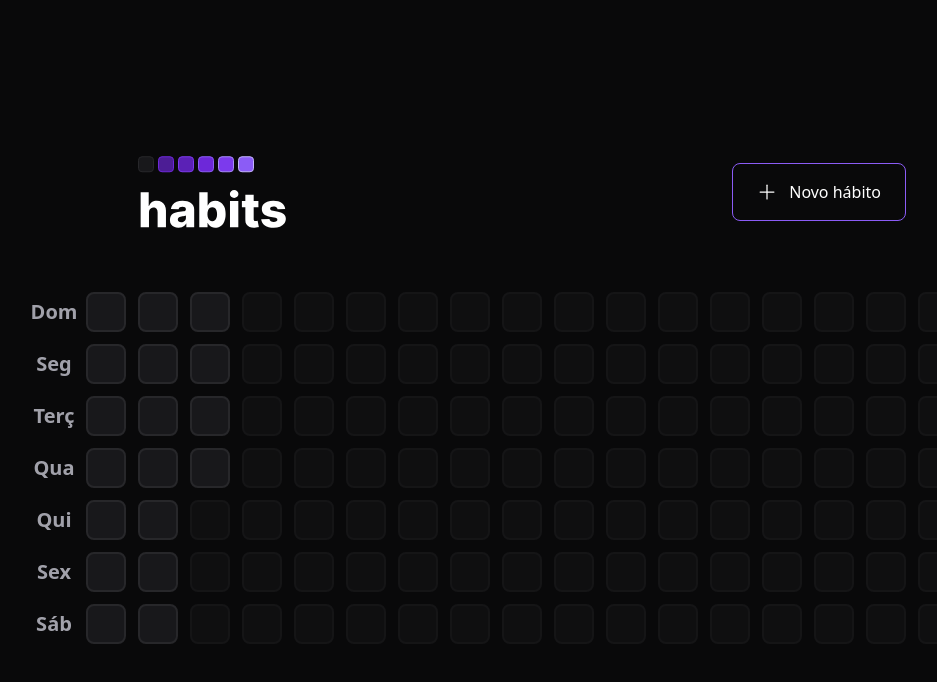
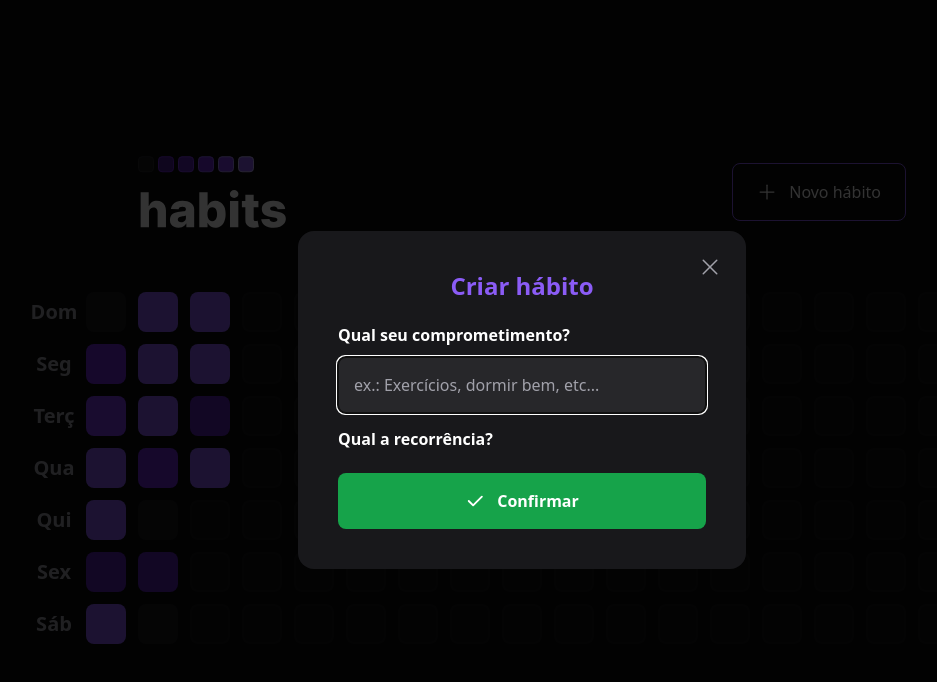
Before and after one commit to Samuelloliiveira/Daily-Habits, a React (Vite) app in the folder web/: page / in a window 1280 px wide. Both pictures are taken after a click on the button "Novo hábito". Shown: the top 682 px of the page, without its empty margins (118-1055 px from the left). Built offline with nearby package versions, Linux system fonts and the light colour scheme.

Commit message:
criando o modal de criação de novo hábito, e o popover com os hábitos de cada dia, assim como a barra de porcentagem, e criando cores dinamicas para casa porcentagem

```diff
--- a/web/package.json
+++ b/web/package.json
@@ -9,6 +9,10 @@
     "preview": "vite preview"
   },
   "dependencies": {
+    "@radix-ui/react-dialog": "^1.0.2",
+    "@radix-ui/react-popover": "^1.0.3",
+    "@radix-ui/react-progress": "^1.0.1",
+    "clsx": "^1.2.1",
     "dayjs": "^1.11.7",
     "phosphor-react": "^1.4.1",
     "react": "^18.2.0",
--- a/web/src/App.tsx
+++ b/web/src/App.tsx
@@ -1,5 +1,5 @@
-import { Header } from "./components/Header";
-import { SummaryTable } from "./components/SummaryTable";
+import { Header } from './components/Header';
+import { SummaryTable } from './components/SummaryTable';
 
 import './styles/global.css'
 
--- a/web/src/components/HabitDay.tsx
+++ b/web/src/components/HabitDay.tsx
@@ -1,9 +1,43 @@
-// interface HabitDayProps {
-//     completed: number
-// }
+import * as Popover from '@radix-ui/react-popover'
+import clsx from 'clsx'
 
-export function HabitDay() {
+import { ProgressBar } from './ProgressBar'
+
+interface HabitDayProps {
+    completed: number
+    amount: number
+}
+
+export function HabitDay({ completed, amount }: HabitDayProps) {
+    const comlpetedPercentage = Math.round((completed / amount) * 100)
+
     return (
-        <div className="w-10 h-10 bg-zinc-900 border-2 border-zinc-800 rounded-lg cursor-pointer"></div>
+        <Popover.Root>
+            <Popover.Trigger
+                className={clsx('w-10 h-10border-2 rounded-lg cursor-pointer', {
+                    'bg-zinc-900 border-zinc-800': comlpetedPercentage === 0,
+                    'bg-violet-900 border-violet-500': comlpetedPercentage > 0 && comlpetedPercentage < 20,
+                    'bg-violet-800 border-violet-500': comlpetedPercentage >= 20 && comlpetedPercentage < 40,
+                    'bg-violet-700 border-violet-500': comlpetedPercentage >= 40 && comlpetedPercentage < 60,
+                    'bg-violet-600 border-violet-500': comlpetedPercentage >= 60 && comlpetedPercentage < 80,
+                    'bg-violet-500 border-violet-400': comlpetedPercentage >= 80,
+                })}
+            />
+
+            <Popover.Portal>
+                <Popover.Content className="min-w-[320px] p-6 rounded-2xl bg-zinc-900 flex flex-col">
+                    <span className="font-semibold text-zinc-400">
+                        Quinta-feira
+                    </span>
+                    <span className="mt-1 font-extrabold leading-tight text-3xl">
+                        19/01
+                    </span>
+
+                    <ProgressBar progress={comlpetedPercentage} />
+
+                    <Popover.Arrow height={8} width={16} className="fill-zinc-900" />
+                </Popover.Content>
+            </Popover.Portal>
+        </Popover.Root>
     )
 }
--- a/web/src/components/Header.tsx
+++ b/web/src/components/Header.tsx
@@ -1,18 +1,43 @@
-import { Plus } from 'phosphor-react'
+import * as Dialog from '@radix-ui/react-dialog'
+
+import { Plus, X } from 'phosphor-react'
 import logoImage from '../assets/logo.svg'
+
+import { NewHabitForm } from './NewHabitForm'
 
 export function Header() {
   return (
     <div className="w-full max-w-3xl mx-auto flex items-center justify-between">
       <img src={logoImage} alt="Habits" />
 
-      <button
-        type="button"
-        className="border border-violet-500 rounded-lg px-6 py-4 flex items-center gap-3 hover:border-4 hover:border-double hover:border-violet-400 hover:bg-violet-500 hover:text-background"
-      >
-        <Plus size={20} />
-        Novo hábito
-      </button>
+      <Dialog.Root>
+        <Dialog.Trigger
+          type="button"
+          className="border border-violet-500 rounded-lg px-6 py-4 flex items-center gap-3 hover:border-4 hover:border-double hover:border-violet-400 hover:bg-violet-500 hover:text-background"
+        >
+          <Plus size={20} />
+          Novo hábito
+        </Dialog.Trigger>
+
+        <Dialog.Portal>
+          <Dialog.Overlay className="w-screen h-screen bg-black/80 fixed inset-0" />
+
+          <Dialog.Content className="absolute p-10 bg-zinc-900 rounded-2xl w-full max-w-md top-1/2 left-1/2 -translate-x-1/2 -translate-y-1/2">
+            <Dialog.Close className="absolute right-6 top-6 text-zinc-400 hover:text-zinc-200">
+              <X size={24} aria-label="Fechar" />
+            </Dialog.Close>
+
+            <Dialog.Title className="text-2xl leading-tight font-extrabold text-violet-500 text-center">
+              Criar hábito
+            </Dialog.Title>
+
+            <NewHabitForm />
+          </Dialog.Content>
+        </Dialog.Portal>
+      </Dialog.Root>
     </div>
   )
 }
+
+// No react programamos de forma Declarativa
+// no tradicional (HTML, JS) usamos a forma Imperativa
--- /dev/null
+++ b/web/src/components/NewHabitForm.tsx
@@ -0,0 +1,37 @@
+import { Check } from "phosphor-react";
+
+export function NewHabitForm() {
+  return (
+    <form className="w-full flex flex-col mt-6">
+      <label
+        htmlFor="title"
+        className="font-semibold leading-tight"
+      >
+        Qual seu comprometimento?
+      </label>
+
+      <input
+        type="text"
+        id="title"
+        placeholder="ex.: Exercícios, dormir bem, etc..."
+        className="p-4 rounded-lg mt-3 bg-zinc-800 text-white placeholder:text-zinc-400"
+        autoFocus
+      />
+
+      <label
+        htmlFor=""
+        className="font-semibold leading-tight mt-4"
+      >
+        Qual a recorrência?
+      </label>
+
+      <button
+        type="submit"
+        className="mt-6 rounded-lg p-4 flex items-center justify-center gap-3 font-semibold bg-green-600 hover:bg-green-500"
+      >
+        <Check size={20} weight="bold" />
+        Confirmar
+      </button>
+    </form>
+  )
+}
--- /dev/null
+++ b/web/src/components/ProgressBar.tsx
@@ -0,0 +1,18 @@
+import * as Progress from '@radix-ui/react-progress';
+
+interface ProgressBarProps {
+  progress: number
+}
+
+export function ProgressBar(props: ProgressBarProps) {
+  return (
+    <Progress.Root className="h-3 rounded-xl bg-zinc-700 w-full mt-4">
+      <Progress.Indicator
+        className="h-3 rounded-xl bg-violet-600"
+        style={{
+          width: `${props.progress}%`
+        }}
+      />
+    </Progress.Root>
+  )
+}
--- a/web/src/components/SummaryTable.tsx
+++ b/web/src/components/SummaryTable.tsx
@@ -1,5 +1,5 @@
-import { generateDatesFromYearBeginning } from "../utils/generate-dates-from-year-beginning"
-import { HabitDay } from "./HabitDay"
+import { generateDatesFromYearBeginning } from '../utils/generate-dates-from-year-beginning'
+import { HabitDay } from './HabitDay'
 
 const weekDays = ['Dom', 'Seg', 'Terç', 'Qua', 'Qui', 'Sex', 'Sáb']
 
@@ -26,7 +26,13 @@ export function SummaryTable() {
 
       <div className="grid grid-rows-7 grid-flow-col gap-3">
         {summaryDates.map((date) => {
-          return <HabitDay key={date.toString()} />
+          return (
+            <HabitDay
+              key={date.toString()}
+              amount={5}
+              completed={Math.round(Math.random() * 5)}
+            />
+          )
         })}
 
         {amountOfDaysToFill > 0 && Array.from({ length: amountOfDaysToFill }).map((_, i) => {
```
Also changed, not shown: 1 other file (tests, documents, lock files or other folders).
